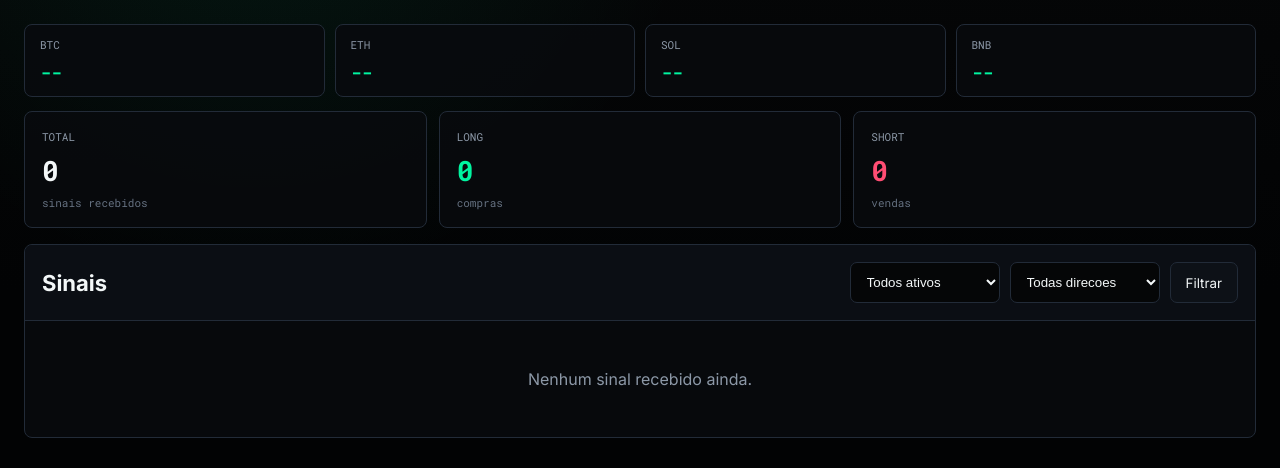
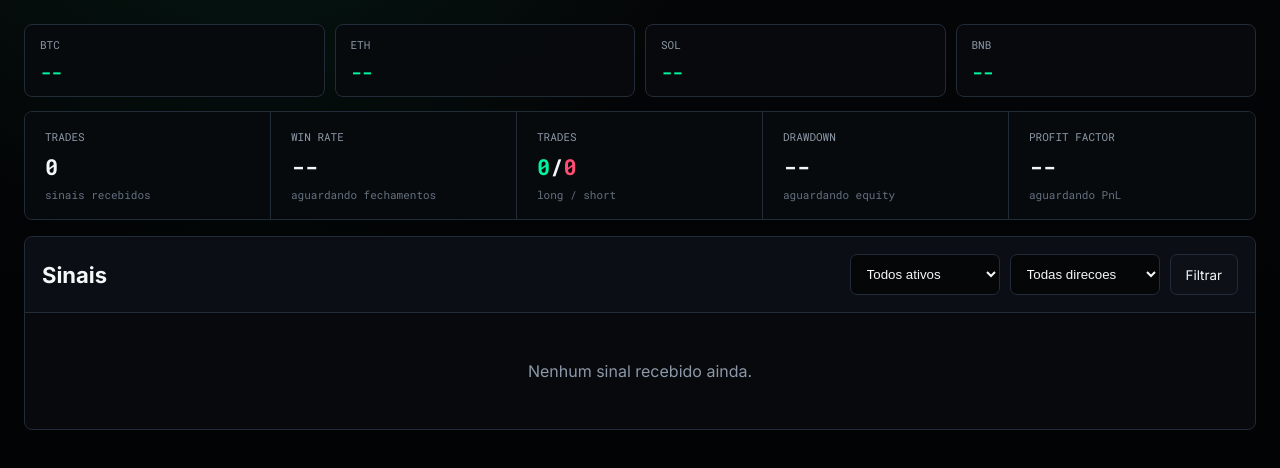
Before and after one commit to troolspam-hash/rony-live-signals, a Flask app: template templates/dashboard.html in a window 1280 px wide. Shown: the part 78-546 px from the top of the page. Run offline with Flask 3, Linux system fonts and the light colour scheme; the template is opened without the code that fills it, so the values that code supplies are empty.

Commit message:
Add files via upload

```diff
--- a/static/app.css
+++ b/static/app.css
@@ -198,20 +198,40 @@ input:focus, select:focus {
 
 .stats-grid {
   display: grid;
-  grid-template-columns: repeat(3, minmax(0, 1fr));
-  gap: 12px;
+  grid-template-columns: repeat(5, minmax(0, 1fr));
+  gap: 0;
   margin-bottom: 16px;
+  border: 1px solid var(--line);
+  border-radius: 8px;
+  overflow: hidden;
+  background: rgba(8, 10, 13, .94);
 }
 
 .stat {
-  padding: 17px;
+  padding: 17px 20px;
+  border: 0;
+  border-right: 1px solid var(--line);
+  border-radius: 0;
+}
+
+.stat:last-child {
+  border-right: 0;
 }
 
 .stat strong {
   display: block;
   margin-top: 8px;
   font-family: var(--mono);
-  font-size: 28px;
+  font-size: 22px;
+  font-style: normal;
+}
+
+.stat strong em {
+  font-style: normal;
+}
+
+.muted-stat {
+  color: var(--text);
 }
 
 .stat small {
--- a/static/app.js
+++ b/static/app.js
@@ -45,10 +45,10 @@
       var list = symbols();
       var prices = {};
       await Promise.all(list.map(async function(symbol) {
-        var res = await fetch('https://fapi.binance.com/fapi/v1/ticker/price?symbol=' + encodeURIComponent(symbol), { cache: 'no-store' });
+        var res = await fetch('https://fapi.binance.com/fapi/v1/premiumIndex?symbol=' + encodeURIComponent(symbol), { cache: 'no-store' });
         if (!res.ok) return;
         var data = await res.json();
-        prices[symbol] = Number(data.price);
+        prices[symbol] = Number(data.markPrice || data.price);
       }));
 
       document.querySelectorAll('[data-ticker]').forEach(function(el) {
@@ -69,7 +69,7 @@
           pnlEl.classList.toggle('positive', pnl >= 0);
           pnlEl.classList.toggle('negative', pnl < 0);
         }
-        if (priceEl) priceEl.textContent = 'preco $' + fmtPrice(price);
+        if (priceEl) priceEl.textContent = 'mark $' + fmtPrice(price);
         if (fill) fill.style.width = calcProgress(card, price).toFixed(1) + '%';
       });
     } catch (err) {
--- a/templates/dashboard.html
+++ b/templates/dashboard.html
@@ -8,9 +8,31 @@
 </section>
 
 <section class="stats-grid">
-  <div class="stat"><span>Total</span><strong>{{ stats.total or 0 }}</strong><small>sinais recebidos</small></div>
-  <div class="stat"><span>Long</span><strong class="up">{{ stats.longs or 0 }}</strong><small>compras</small></div>
-  <div class="stat"><span>Short</span><strong class="down">{{ stats.shorts or 0 }}</strong><small>vendas</small></div>
+  <div class="stat">
+    <span>Trades</span>
+    <strong>{{ stats.total or 0 }}</strong>
+    <small>sinais recebidos</small>
+  </div>
+  <div class="stat">
+    <span>Win Rate</span>
+    <strong class="muted-stat">--</strong>
+    <small>aguardando fechamentos</small>
+  </div>
+  <div class="stat">
+    <span>Trades</span>
+    <strong><em class="up">{{ stats.longs or 0 }}</em>/<em class="down">{{ stats.shorts or 0 }}</em></strong>
+    <small>long / short</small>
+  </div>
+  <div class="stat">
+    <span>Drawdown</span>
+    <strong class="muted-stat">--</strong>
+    <small>aguardando equity</small>
+  </div>
+  <div class="stat">
+    <span>Profit Factor</span>
+    <strong class="muted-stat">--</strong>
+    <small>aguardando PnL</small>
+  </div>
 </section>
 
 <section class="panel">
```
